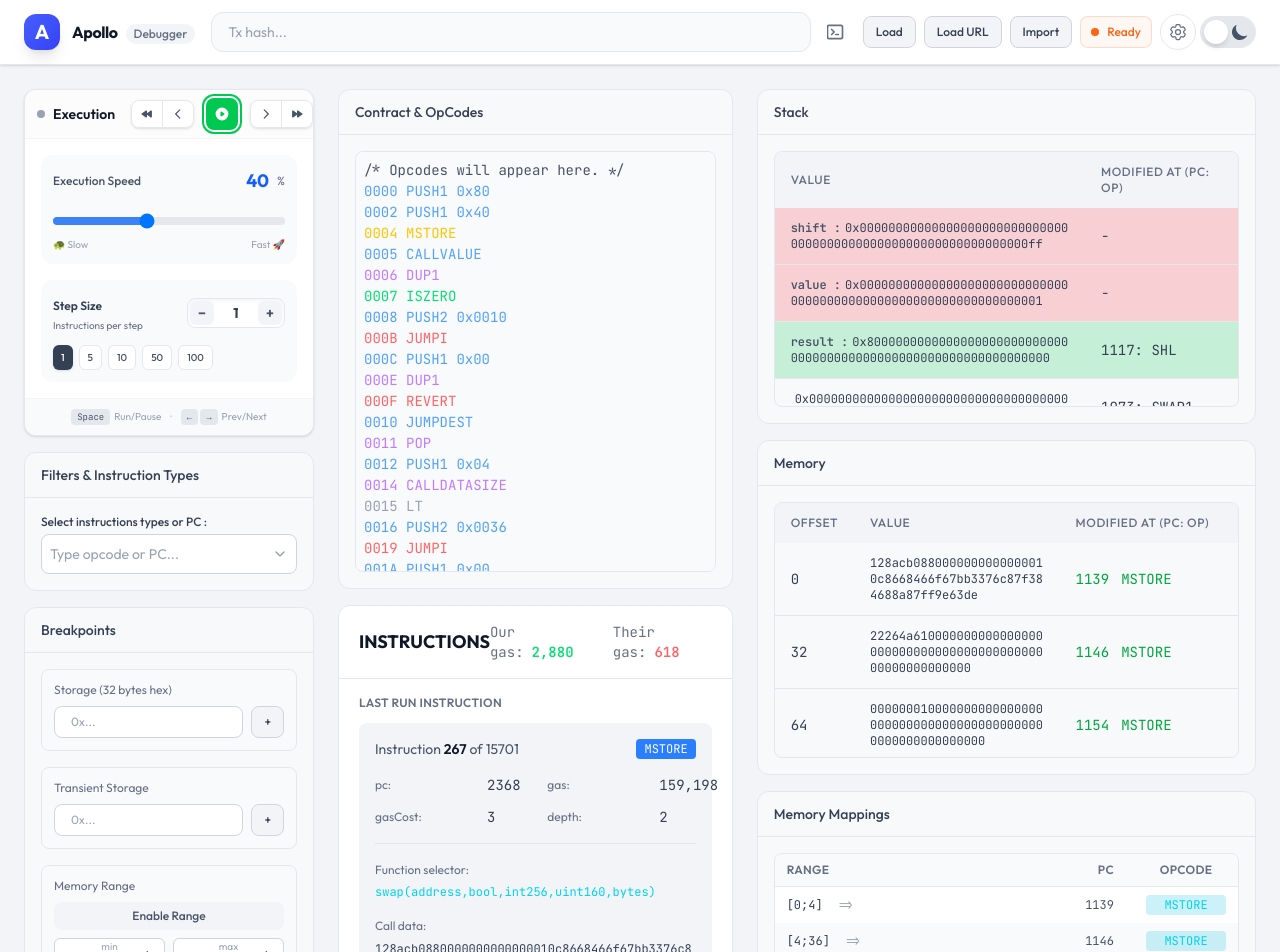
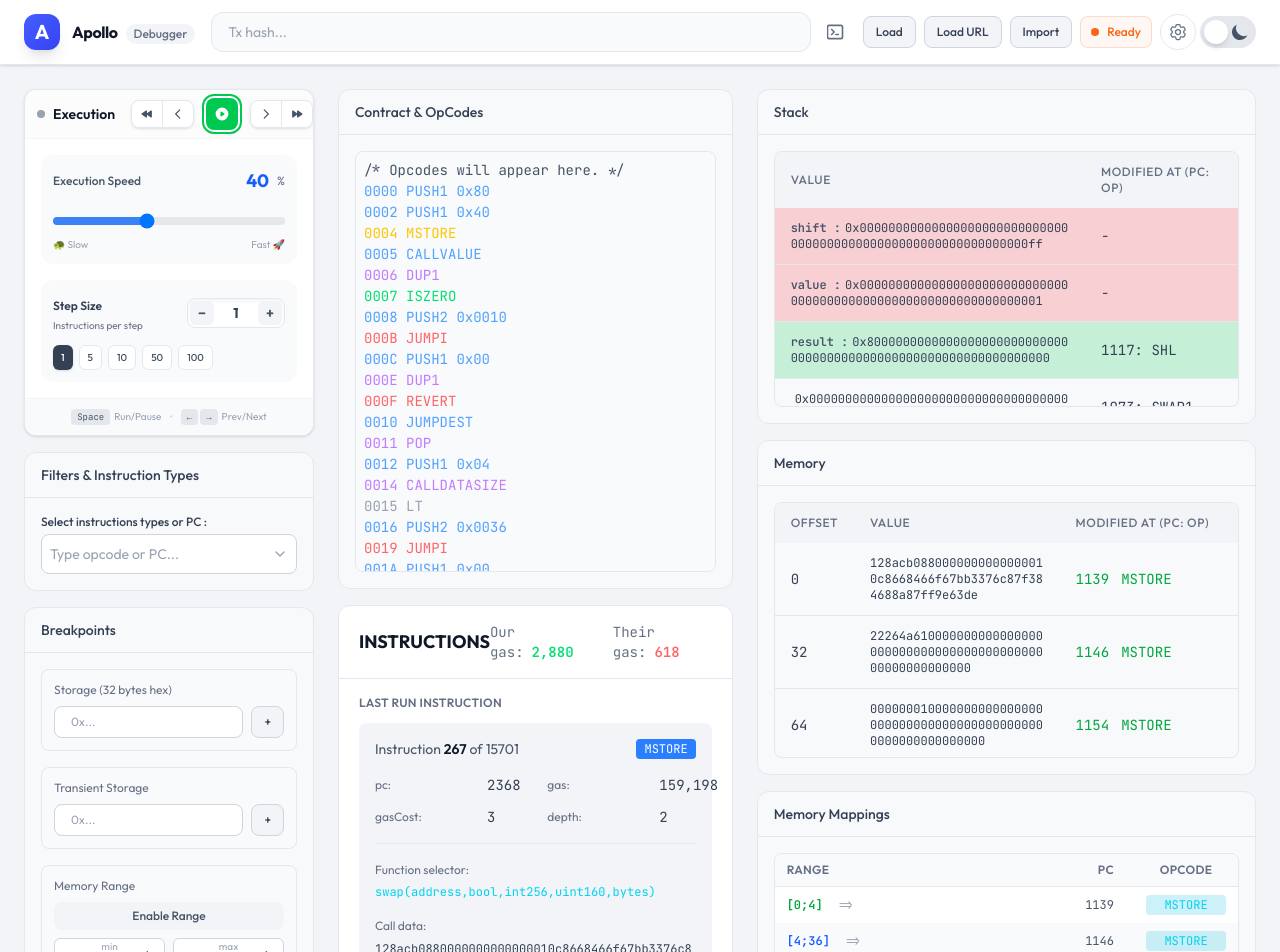
Before and after one commit to Samet-stack/Smart-Contract-Debugger, a React (Vite) app: page / in a window 1280 px wide. Shown: the top 952 px of the page. Built offline with nearby package versions, Linux system fonts and the light colour scheme.

Commit message:
feat(memory): Memory Inspection Module

```diff
--- a/src/features/memory/MemoryMappingsView.tsx
+++ b/src/features/memory/MemoryMappingsView.tsx
@@ -24,14 +24,19 @@
                 </div>
 
                 {/* List */}
-                {mappings.map((m, i) => (
+                {mappings.map((m, i) => {
+                    // Cycle colors for range text - Change color every line
+                    const colorCycle = ["text-green-600 dark:text-green-400", "text-blue-600 dark:text-blue-400", "text-purple-600 dark:text-purple-400", "text-orange-600 dark:text-orange-400"];
+                    const colorClass = colorCycle[i % colorCycle.length];
+
+                    return (
                         <div
                             key={i}
                             className={`flex items-center justify-between px-3 py-2 text-xs font-mono ${i % 2 === 0 ? 'bg-white dark:bg-gray-900/20' : 'bg-gray-50 dark:bg-gray-800/10'
                                 }`}
                         >
                             <div className="flex items-center gap-4 w-1/3">
-                            <span className="text-gray-700 dark:text-gray-400">{m.range}</span>
+                                <span className={`font-bold ${colorClass}`}>{m.range}</span>
                                 <span className="text-gray-400">=&gt;</span>
                             </div>
 
@@ -42,7 +47,8 @@
                                 </div>
                             </div>
                         </div>
-                ))}
+                    );
+                })}
             </div>
         </div>
     );
```
Lines whose indentation alone changed are shown as unchanged.
